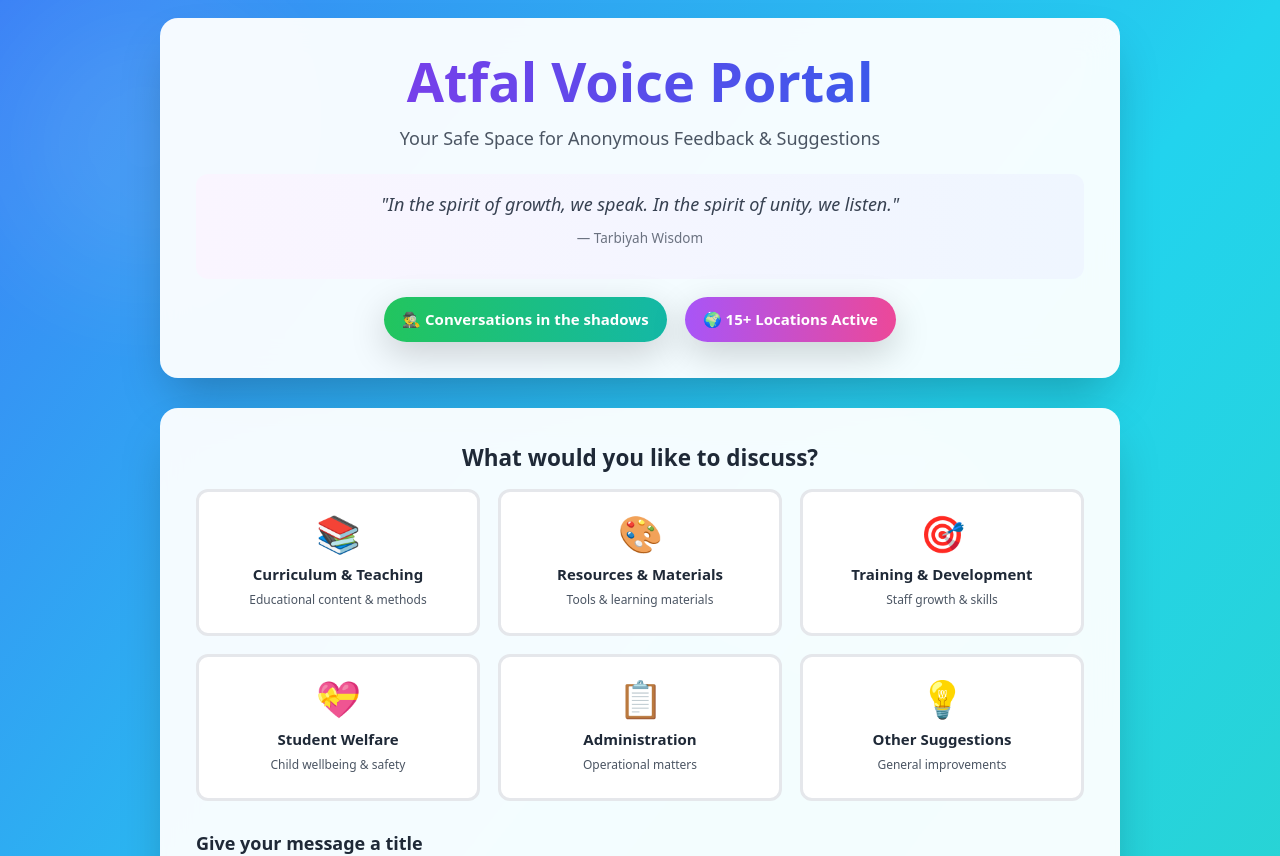
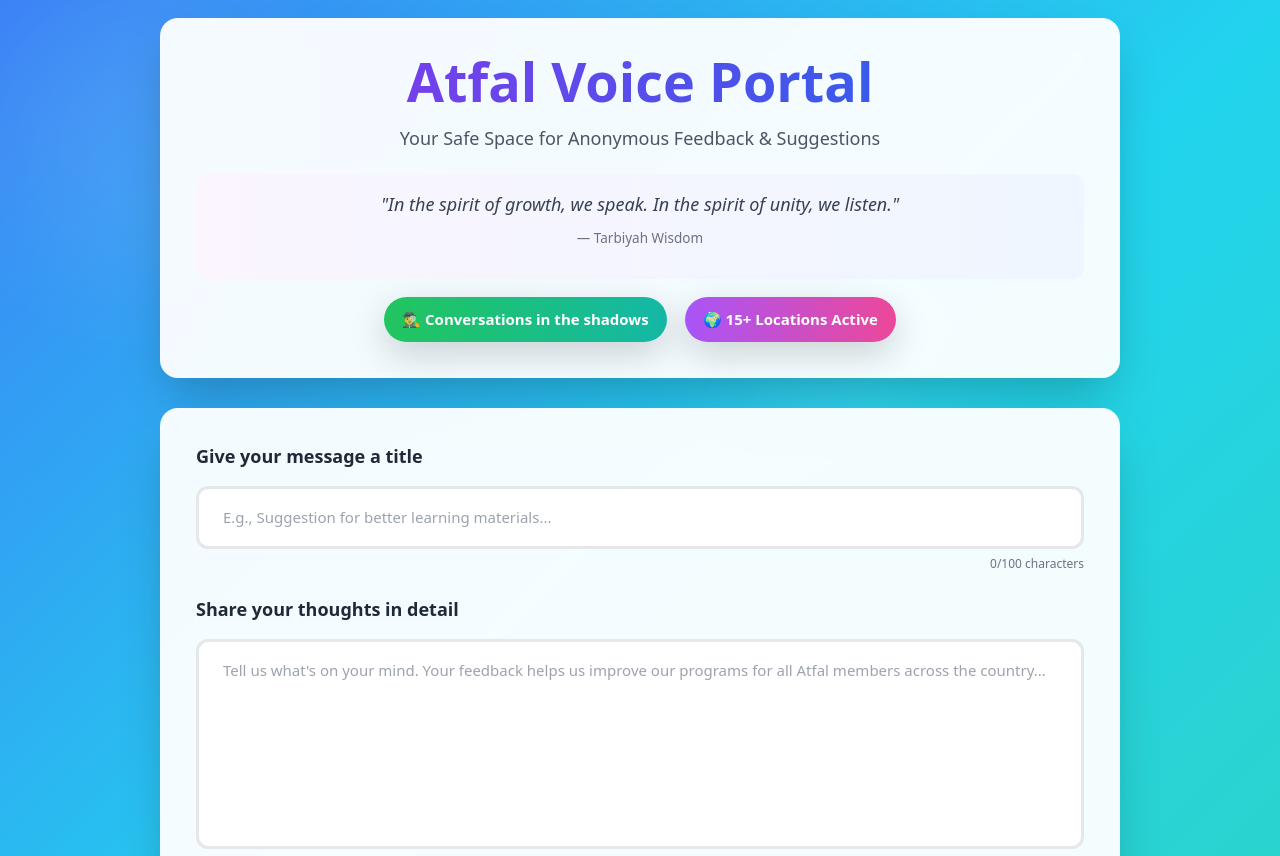
Before and after one commit to hamzashazy/atfalanonymous, a React (Create React App) app: page /dashboard in a window 1280 px wide. Shown: the top 856 px of the page. Built offline with nearby package versions, Linux system fonts and the light colour scheme.

Commit message:
first com

```diff
--- a/src/components/superpanel.jsx
+++ b/src/components/superpanel.jsx
@@ -32,9 +32,6 @@ const Superpanel = () => {
 
   const categories = [
     { id: 'curriculum', label: 'Curriculum & Teaching', icon: '📚', color: 'purple', description: 'Educational content & methods' },
-    { id: 'resources', label: 'Resources & Materials', icon: '🎨', color: 'green', description: 'Tools & learning materials' },
-    { id: 'training', label: 'Training & Development', icon: '🎯', color: 'orange', description: 'Staff growth & skills' },
-    { id: 'welfare', label: 'Student Welfare', icon: '💝', color: 'pink', description: 'Child wellbeing & safety' },
     { id: 'admin', label: 'Administration', icon: '📋', color: 'blue', description: 'Operational matters' },
     { id: 'other', label: 'Other Suggestions', icon: '💡', color: 'yellow', description: 'General improvements' }
   ];
@@ -214,7 +211,7 @@ const Superpanel = () => {
           {/* Main Form Container */}
           <div className="bg-white/95 backdrop-blur-lg rounded-3xl shadow-2xl p-8 lg:p-12">
             {/* Category Selection Grid */}
-            <div className="mb-10">
+            {/*<div className="mb-10">
               <h2 className="text-2xl lg:text-3xl font-bold text-gray-800 mb-6 text-center">
                 What would you like to discuss?
               </h2>
@@ -249,7 +246,7 @@ const Superpanel = () => {
                   </button>
                 ))}
               </div>
-            </div>
+            </div>*/}
 
             <div className="space-y-8">
               {/* Title Input */}
```
